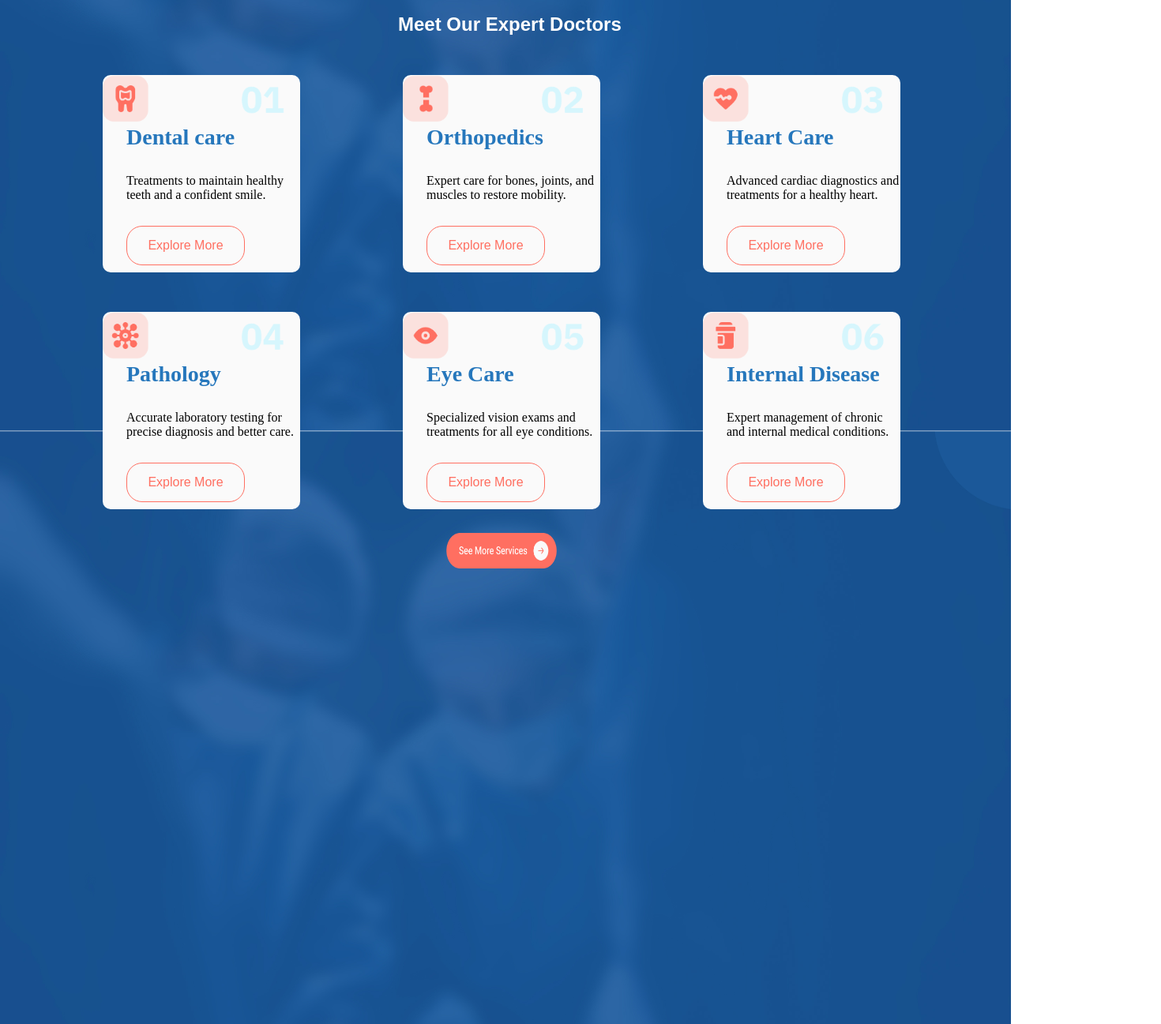
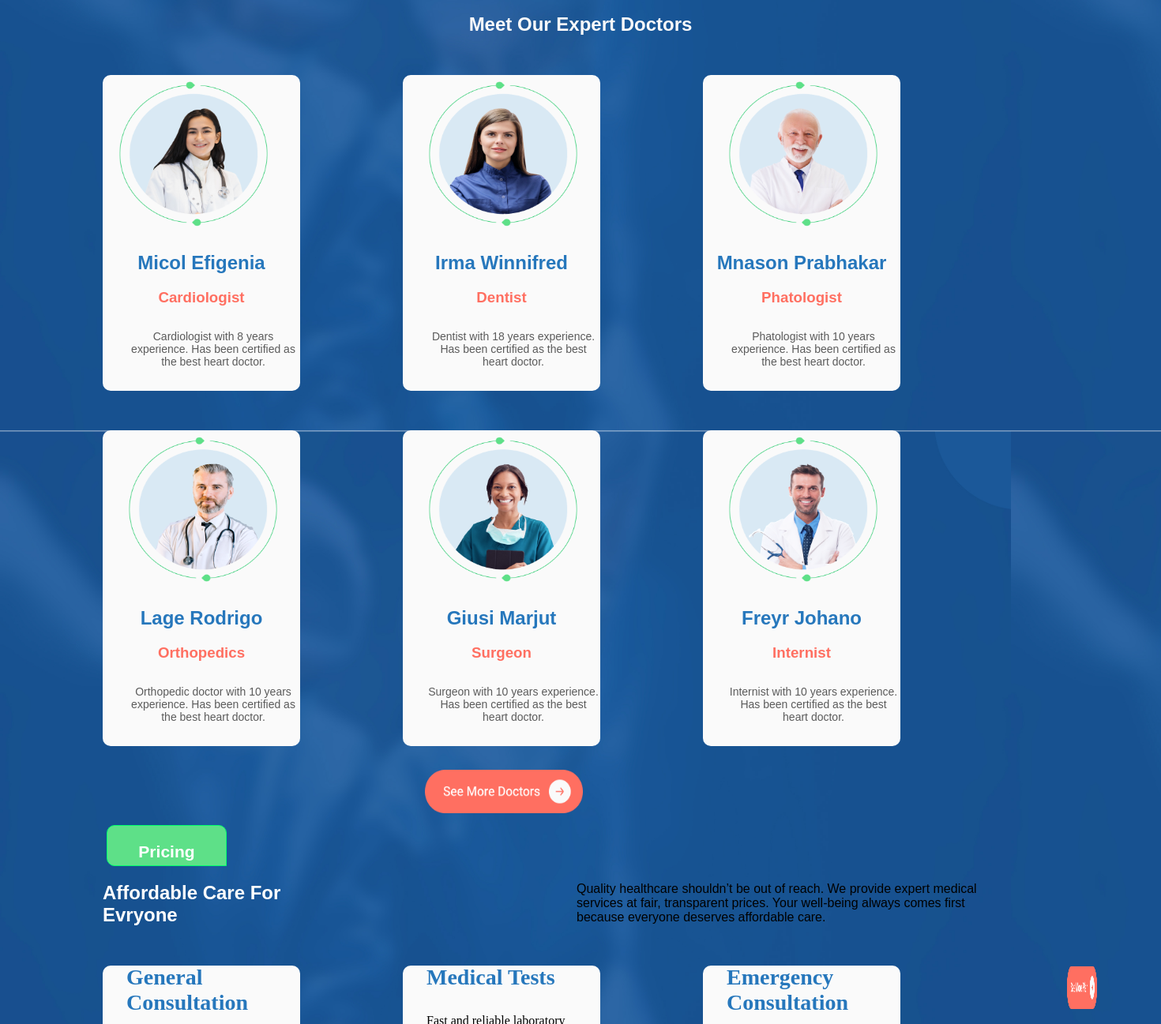
Before and after one commit to hadaz27/Nlcliniquebis, a plain HTML site: page index.html in a window 1280 px wide. Shown: the part 2707-4004 px from the top of the page at 79% size, 1470 px wide, since content can reach past the window. Drawn offline with Linux system fonts and the light colour scheme.

Commit message:
feat: Our doctor page added

```diff
--- a/index.html
+++ b/index.html
@@ -11,6 +11,7 @@
 
 <body class="background">
     <div class="container">
+        <!-- menu navbar -->
         <header>
             <div>
                 <nav class="navbar">
@@ -29,6 +30,7 @@
                 </nav>
             </div>
         </header>
+
         <main>
             <div>
                 <span class="greenborder"><strong>YOUR HEALTH IS OUR PRIORITY</strong></span>
@@ -205,69 +207,117 @@
                     <img src="images/100.png" width="150px" height="100px" alt="statistiques">
                 </div>
             </div>
+            <!-- partie ourdoctor-->
             <div class="ourdoctors">
                 <h3>Our Doctors
                 </h3>
             </div>
+            <!-- partie ourdoctors row1 et row 2 -->
             <div class="doctors">
                 <div class="test1">
-                    <h2 style="margin-left: 370px;">Meet Our Expert Doctors</h2>
+                    <h2 style="color: #fafafa;">Meet Our Expert Doctors</h2>
                 </div>
                 <!-- les differents departements et services proposes par l'hopital row 1 -->
-                <div class="differentservices">
-                    <div class="servicesimg">
-                        <img src="images/dentalcare.png" width="230px" height="60px" alt="dentalcare">
-                        <h1>Dental care</h1>
-                        <p>Treatments to maintain healthy teeth and a confident smile.
+                <div class="differentsdoctors">
+                    <div class="doctorsimg">
+                        <img src="images/cardiologist.png" width="230px" height="200px" alt="cardiologist">
+                        <h2>Micol Efigenia</h2>
+                        <h3>Cardiologist</h3>
+                        <p>Cardiologist with 8 years experience. Has been certified as the best heart doctor.
                         </p>
-                        <button>Explore More</button>
                     </div>
-                    <div class="servicesimg">
-                        <img src="images/orthopedics.png" width="230px" height="60px" alt="dentalcare">
-                        <h1>Orthopedics</h1>
-                        <p>Expert care for bones, joints, and muscles to restore mobility.
+                    <div class="doctorsimg">
+                        <img style="margin-left: 12px;" src="images/Dentist.png" width="230px" height="200px"
+                            alt="dentist">
+                        <h2>Irma Winnifred</h2>
+                        <h3>Dentist</h3>
+                        <p>Dentist with 18 years experience. Has been certified as the best heart doctor.
                         </p>
-                        <button>Explore More</button>
                     </div>
-                    <div class="servicesimg">
-                        <img src="images/heart.png" width="230px" height="60px" alt="dentalcare">
-                        <h1>Heart Care</h1>
-                        <p>Advanced cardiac diagnostics and treatments for a healthy heart.
+                    <div class="doctorsimg">
+                        <img style="margin-left: 12px;" src="images/PhatologistDoctor.png" width="230px" height="200px"
+                            alt="phatologist">
+                        <h2>Mnason Prabhakar</h2>
+                        <h3>Phatologist</h3>
+                        <p>Phatologist with 10 years experience. Has been certified as the best heart doctor.
                         </p>
-                        <button>Explore More</button>
                     </div>
                 </div>
                 <!-- les differents departements et services proposes par l'hopital row 2 -->
 
                 <div class="differentservices">
+                    <div class="doctorsimg">
+                        <img style="margin-left: 12px;" src="images/OrthopedicsDoctor.png" width="230px" height="200px"
+                            alt="orthopedics">
+                        <h2>Lage Rodrigo</h2>
+                        <h3>Orthopedics</h3>
+                        <p>Orthopedic doctor with 10 years experience. Has been certified as the best heart doctor.
+                        </p>
+                    </div>
+                    <div class="doctorsimg">
+                        <img style="margin-left: 12px;" src="images/Surgeon.png" width="230px" height="200px"
+                            alt="surgeon">
+                        <h2>Giusi Marjut</h2>
+                        <h3>Surgeon</h3>
+                        <p>Surgeon with 10 years experience. Has been certified as the best heart doctor.
+                        </p>
+                    </div>
+                    <div class="doctorsimg">
+                        <img style="margin-left: 12px;" src="images/Internist.png" width="230px" height="200px"
+                            alt="phatologist">
+                        <h2>Freyr Johano</h2>
+                        <h3>Internist</h3>
+                        <p>Internist with 10 years experience. Has been certified as the best heart doctor.
+                        </p>
+                    </div>
+                </div>
+                <div class="moredoctors">
+                    <img src="images/seemoredoctors.png" width="200px" height="55px" alt="bouton">
+                </div>
+            </div>
+            <div class="pricing">
+                <h3>Pricing</h3>
+            </div>
+            <div class="test">
+                <div class="test1">
+                    <h2 style="margin-left: 130px;">Affordable Care For <br>Evryone</h2>
+                </div>
+                <div class="test2">
+                    <p>Quality healthcare shouldn’t be out of reach. We provide expert medical services at fair,
+                        transparent prices. Your well-being always comes first because everyone deserves affordable
+                        care.
+                    </p>
+                </div>
+                <!-- les differents pricing proposes par clinique-->
+                <div class="differentservices">
                     <div class="servicesimg">
-                        <img src="images/pathology.png" width="230px" height="60px" alt="dentalcare">
-                        <h1>Pathology</h1>
-                        <p>Accurate laboratory testing for precise diagnosis and better care.
+                        <h1>General Consultation</h1>
+                        <p>Get a complete diagnosis and personalized medical advice for your health.
                         </p>
-                        <button>Explore More</button>
+                        <img style="margin-left: 25px;" src="images/prix1.png" width="260px" height="50px"
+                            alt="pricing">
                     </div>
                     <div class="servicesimg">
-                        <img src="images/eye care.png" width="230px" height="60px" alt="dentalcare">
-                        <h1>Eye Care</h1>
-                        <p>Specialized vision exams and treatments for all eye conditions.
+                        <h1>Medical Tests</h1>
+                        <p>Fast and reliable laboratory analyses for accurate results. Our advanced equipment ensure
+                            precision, speed, and complete confidence in every test you take.
                         </p>
-                        <button>Explore More</button>
+                        <img style="margin-left: 25px;" src="images/prix2.png" width="260px" height="50px"
+                            alt="pricing">
                     </div>
                     <div class="servicesimg">
-                        <img src="images/internaldisease.png" width="230px" height="60px" alt="dentalcare">
-                        <h1>Internal Disease</h1>
-                        <p>Expert management of chronic and internal medical conditions.
+                        <h1>Emergency Consultation</h1>
+                        <p>We ensure you receive the right treatment without delay, in a safe and caring environment.
                         </p>
-                        <button>Explore More</button>
+                        <img style="margin-left: 25px;" src="images/prix3.png" width="260px" height="50px"
+                            alt="pricing">
+                    </div>
+                    <div class="moreplan">
+                        <img src="images/seemore.png" width="200px" height="55px" alt="bouton">
                     </div>
                 </div>
-                <div class="moreservices">
-                    <img src="images/seemoreservices.png" width="140px" height="45px" alt="bouton">
-                </div>
             </div>
-    </div>
-    </section>
+            </section>
     </div>
     </main>
     <footer class="footer">
--- a/style.css
+++ b/style.css
@@ -222,7 +222,7 @@ body {
     background-color: #ffffff;
     box-sizing: border-box;
     position: relative;
-    top: 3500px;
+    top: 4000px;
 }
 
 .biglogo {
@@ -451,6 +451,8 @@ body {
     position: relative;
     margin-left: 135px;
     margin-top: 100px;
+    font-family: 'Montserrat', sans-serif;
+
 }
 
 .service1 {
@@ -499,45 +501,48 @@ button {
 }
 
 .test1 {
-    margin-left: 134px;
     font-family: 'Montserrat', sans-serif;
     grid-column: 1;
 }
 
-.test2{
-    font-family: 'Montserrat',sans-serif;
-    grid-column:2;
+.test2 {
+    font-family: 'Montserrat', sans-serif;
+    grid-column: 2;
     margin-left: 700px;
     margin-top: -105px;
     position: absolute;
-    color:#000000;
+    color: #000000;
 }
+
 .test {
     grid-template-columns: 50% 50%;
 }
 
-.differentservices{
+.differentservices {
     margin-left: 130px;
     margin-top: 50px;
     display: flex;
     gap: 130px;
 }
-.servicesimg{
+
+.servicesimg {
     width: 250px;
     height: 250px;
     background-color: #FAFAFA;
     border-radius: 10px;
 }
-.servicesimg h1{
+
+.servicesimg h1 {
     color: #2677BC;
     margin-top: -1px;
     font-size: 28px;
 }
-.servicesimg p{
-    color:#000000;
+
+.servicesimg p {
+    color: #000000;
 }
 
-.moreservices img{
+.moreservices img {
     position: absolute;
     margin-top: 30px;
     margin-left: 565px;
@@ -557,7 +562,57 @@ button {
     margin-top: 100px;
 }
 
-.doc{
+.differentsdoctors {
+    margin-left: 130px;
+    margin-top: 50px;
+    display: flex;
+    gap: 130px;
+}
 
+.doctorsimg {
+    width: 250px;
+    height: 400px;
+    background-color: #FAFAFA;
+    border-radius: 10px;
+}
 
+.doctors h2 {
+    color: #2677BC;
+    font-family: 'Montserrat', sans-serif;
+    text-align: center;
 }
+
+.doctors p {
+    color: #5B5B5B;
+    font-family: 'Montserrat', sans-serif;
+    font-size: 14px;
+    text-align: center;
+}
+
+.doctors h3 {
+    color: #FF6F61;
+    text-align: center;
+    font-family: 'Montserrat', sans-serif;
+}
+
+.moredoctors img {
+    position: absolute;
+    margin-top: 30px;
+    margin-left: 538px;
+}
+
+.pricing {
+    border-top-left-radius: 10px;
+    border-top-right-radius: 10px;
+    border-bottom-left-radius: 10px;
+    background-color: #5EE088;
+    border: 1px solid #00FF6C;
+    text-align: center;
+    width: 150px;
+    height: 50px;
+    position: relative;
+    margin-left: 135px;
+    margin-top: 100px;
+    font-family: 'Montserrat', sans-serif;
+    font-size: 18px;
+}
```
Also changed, not shown: images/prix1.png (added), images/prix2.png (added), images/prix3.png (added), images/seemore.png (added).
